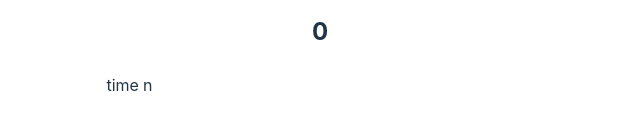
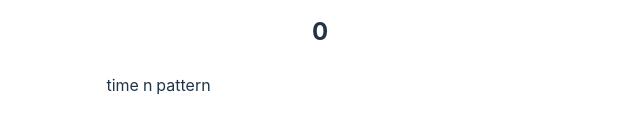
Before and after one commit to gottschali/juggling-counter, a Svelte app: page / in a window 1280 px wide. Shown: the part 446-578 px from the top of the page, without its empty margins (320-960 px from the left). Built offline with nearby package versions, Linux system fonts and the light colour scheme.

Commit message:
refactor LogTable component

```diff
--- a/src/App.svelte
+++ b/src/App.svelte
@@ -5,6 +5,7 @@
     import Graph from "./components/Graph.svelte";
     import { Sequence } from "./lib/sequence";
     import { Confetti } from "svelte-confetti"
+    import LogTable from "./components/LogTable.svelte";
 
     let count: number = $state(0);
     let audioProcessor: AudioProcessor | null = $state(null);
@@ -93,21 +94,7 @@
 
     </div>
     <h2>{count}</h2>
-    <div style:justify-content="center">
-        <table>
-            <thead>
-                <tr><td>time</td><td>n</td></tr>
-            </thead>
-            <tbody>
-                {#each sequences as seq}
-                    <tr>
-                        <td>{seq.time.toLocaleTimeString()}</td>
-                        <td>{seq.length}</td>
-                    </tr>
-                {/each}
-            </tbody>
-        </table>
-    </div>
+    <LogTable sequences={sequences}/>
     {#if frequencyData.length > 0}
         <Graph data={frequencyData} />
     {/if}
--- /dev/null
+++ b/src/components/LogTable.svelte
@@ -0,0 +1,21 @@
+<script lang="ts">
+    let { sequences } = $props();
+</script>
+
+<div style:justify-content="center">
+    <table>
+        <thead>
+            <tr><td>time</td><td>n</td><td>pattern</td></tr>
+        </thead>
+        <tbody>
+            <!-- idea: add a divider or sth when the pattern changes-->
+            {#each sequences as seq}
+                <tr>
+                    <td>{seq.time.toLocaleTimeString()}</td>
+                    <td>{seq.length}</td>
+                    <td>{seq.pattern}</td>
+                </tr>
+            {/each}
+        </tbody>
+    </table>
+</div>
```
